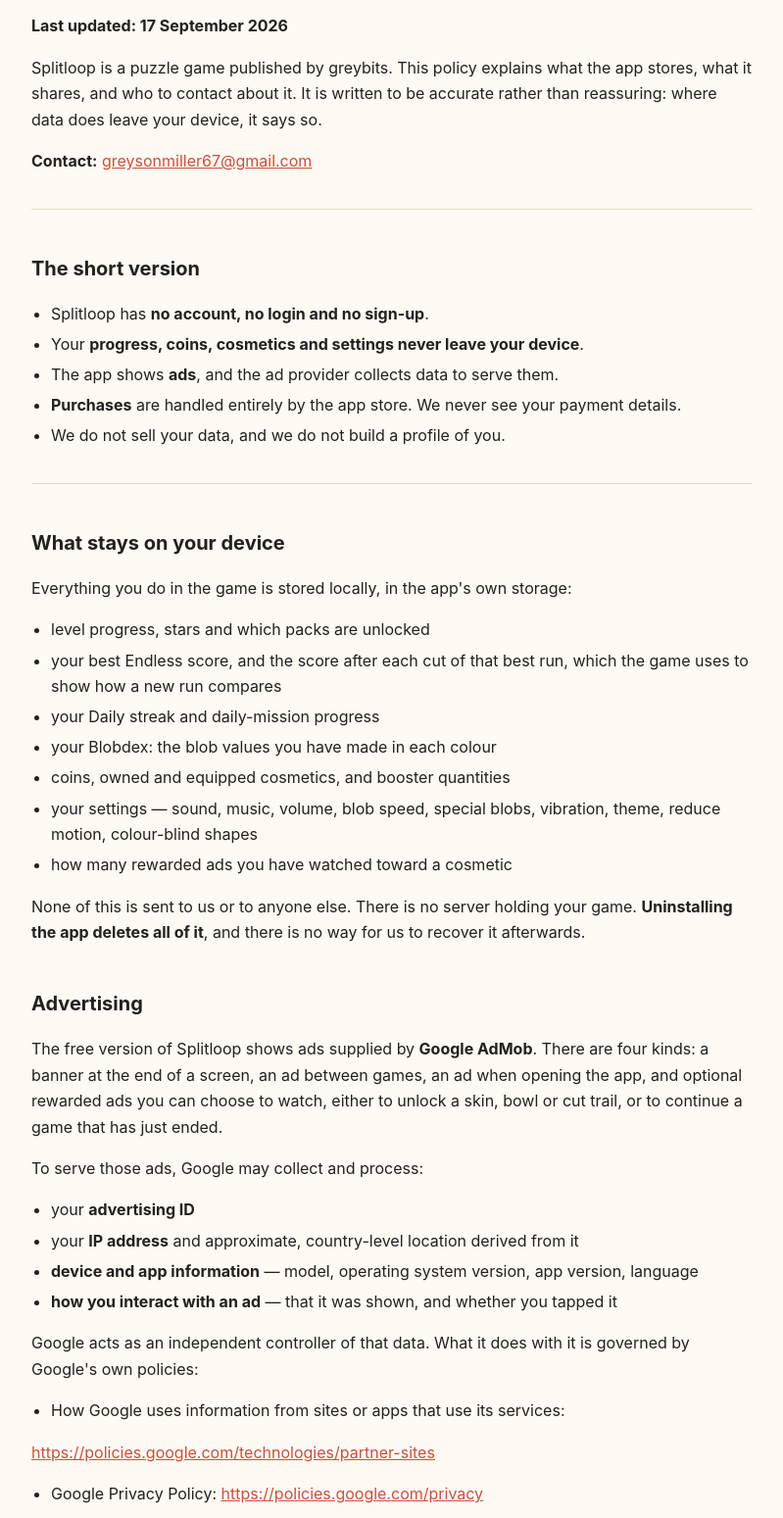
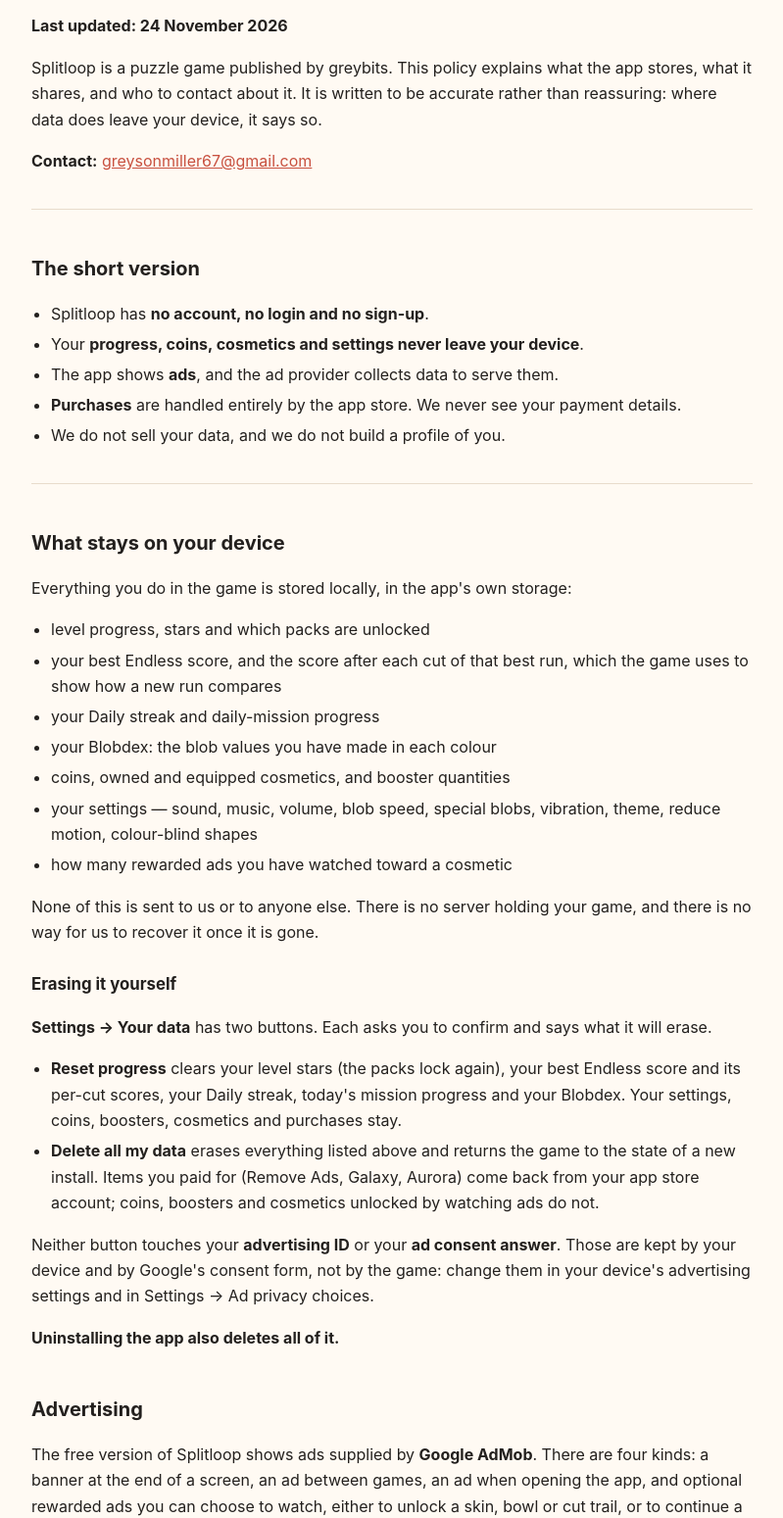
Before and after one commit to greysonmiller67-lang/splitloop-privacy-policy, a plain HTML site: page index.html in a window 1280 px wide. Shown: the part 71-1620 px from the top of the page at 98% size, without its empty margins (240-1039 px from the left). Drawn offline with Linux system fonts and the light colour scheme.

Commit message:
Update index.html

```diff
--- a/index.html
+++ b/index.html
@@ -28,7 +28,7 @@
 </head>
 <body>
 <h1>Privacy Policy — Splitloop</h1>
-<p><strong>Last updated: 17 September 2026</strong></p>
+<p><strong>Last updated: 24 November 2026</strong></p>
 <p>Splitloop is a puzzle game published by greybits. This policy explains what the app stores, what it shares, and who to contact about it. It is written to be accurate rather than reassuring: where data does leave your device, it says so.</p>
 <p><strong>Contact:</strong> <a href="mailto:greysonmiller67@gmail.com">greysonmiller67@gmail.com</a></p>
 <hr>
@@ -52,7 +52,15 @@
   <li>your settings — sound, music, volume, blob speed, special blobs, vibration, theme, reduce motion, colour-blind shapes</li>
   <li>how many rewarded ads you have watched toward a cosmetic</li>
 </ul>
-<p>None of this is sent to us or to anyone else. There is no server holding your game. <strong>Uninstalling the app deletes all of it</strong>, and there is no way for us to recover it afterwards.</p>
+<p>None of this is sent to us or to anyone else. There is no server holding your game, and there is no way for us to recover it once it is gone.</p>
+<h3>Erasing it yourself</h3>
+<p><strong>Settings → Your data</strong> has two buttons. Each asks you to confirm and says what it will erase.</p>
+<ul>
+  <li><strong>Reset progress</strong> clears your level stars (the packs lock again), your best Endless score and its per-cut scores, your Daily streak, today's mission progress and your Blobdex. Your settings, coins, boosters, cosmetics and purchases stay.</li>
+  <li><strong>Delete all my data</strong> erases everything listed above and returns the game to the state of a new install. Items you paid for (Remove Ads, Galaxy, Aurora) come back from your app store account; coins, boosters and cosmetics unlocked by watching ads do not.</li>
+</ul>
+<p>Neither button touches your <strong>advertising ID</strong> or your <strong>ad consent answer</strong>. Those are kept by your device and by Google's consent form, not by the game: change them in your device's advertising settings and in Settings → Ad privacy choices.</p>
+<p><strong>Uninstalling the app also deletes all of it.</strong></p>
 <h2>Advertising</h2>
 <p>The free version of Splitloop shows ads supplied by <strong>Google AdMob</strong>. There are four kinds: a banner at the end of a screen, an ad between games, an ad when opening the app, and optional rewarded ads you can choose to watch, either to unlock a skin, bowl or cut trail, or to continue a game that has just ended.</p>
 <p>To serve those ads, Google may collect and process:</p>
@@ -82,17 +90,14 @@
 <h2>Children</h2>
 <p>Splitloop is a <strong>general-audience game</strong>. It is not directed at children, and we do not knowingly collect personal information from children. If you believe a child has provided personal information through the app, contact <a href="mailto:greysonmiller67@gmail.com">greysonmiller67@gmail.com</a> and we will act on it.</p>
 <h2>Data we hold about you</h2>
-<p><strong>None.</strong> We operate no servers and have no database. Because the game has no account, there is nothing for us to look up, export or delete — deleting the app removes your data completely.</p>
+<p><strong>None.</strong> We operate no servers and have no database. Because the game has no account, there is nothing for us to look up, export or delete — <strong>Settings → Delete all my data</strong>, or deleting the app, removes your data completely.</p>
 <p>Requests concerning data held by <strong>Google</strong> (advertising) or by the <strong>app store</strong> (purchases) must be made to those companies, using the links above and your store account settings, because we have no access to it.</p>
 <h2>Your rights</h2>
 <p>Depending on where you live, you may have rights to access, correct, delete or restrict the use of personal data about you, and to object to it being used for advertising. Since we hold no personal data ourselves, those rights are exercised:</p>
 <ul>
-  <li><strong>For advertising</strong> — through the consent form in the app (Settings → Ad privacy choices) and</li>
-</ul>
-<p>through your device's advertising settings, where you can reset or delete your advertising ID.</p>
-<ul>
+  <li><strong>For advertising</strong> — through the consent form in the app (Settings → Ad privacy choices) and through your device's advertising settings, where you can reset or delete your advertising ID.</li>
   <li><strong>For purchases</strong> — through your app store account.</li>
-  <li><strong>For everything stored in the game</strong> — by deleting the app.</li>
+  <li><strong>For everything stored in the game</strong> — with Settings → Delete all my data (or Reset progress, for your game progress only), or by deleting the app.</li>
 </ul>
 <h2>Changes</h2>
 <p>If this policy changes, the "Last updated" date at the top changes with it, and the updated policy appears both here and inside the app under Settings → Privacy Policy.</p>
```
